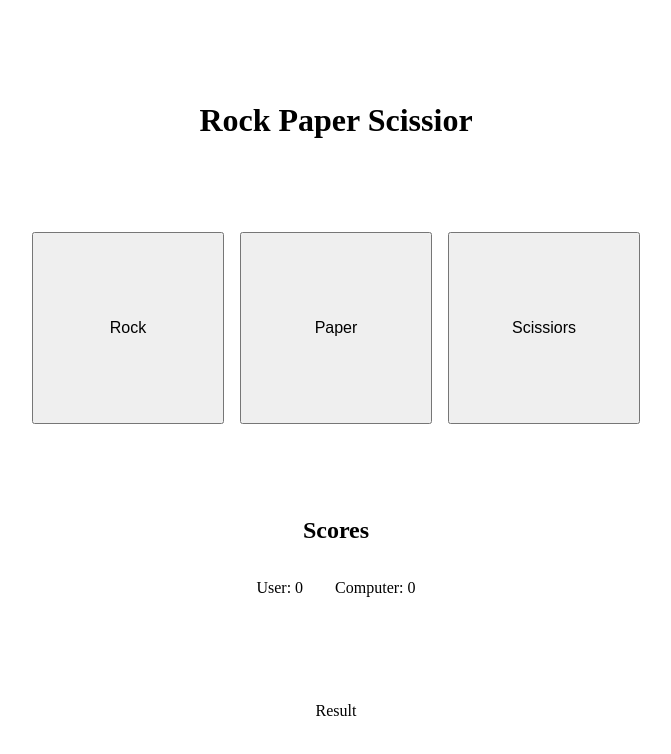
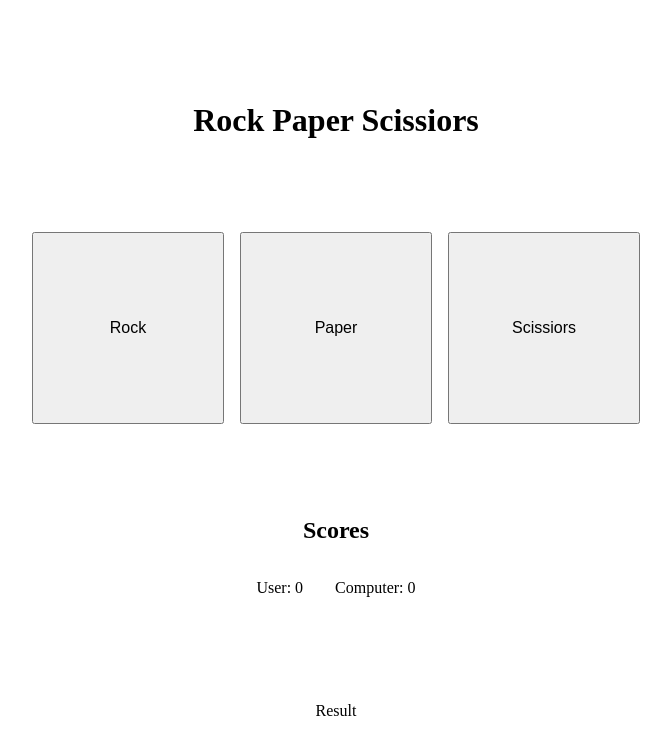
Before and after one commit to tsfoverlord/rock-paper-scissors, a plain HTML site: page index.html in a window 1280 px wide. Shown: the whole page, without its empty margins (304-975 px from the left). Drawn offline with Linux system fonts and the light colour scheme.

Commit message:
Fix typo scissor->scissors

```diff
--- a/index.html
+++ b/index.html
@@ -8,7 +8,7 @@
     <link rel="stylesheet" href="style.css">
 </head>
 <body>
-    <h1>Rock Paper Scissior</h1>
+    <h1>Rock Paper Scissiors</h1>
     <div class="container">
         <button id="rock">Rock</button>
         <button id="paper">Paper</button>
```
